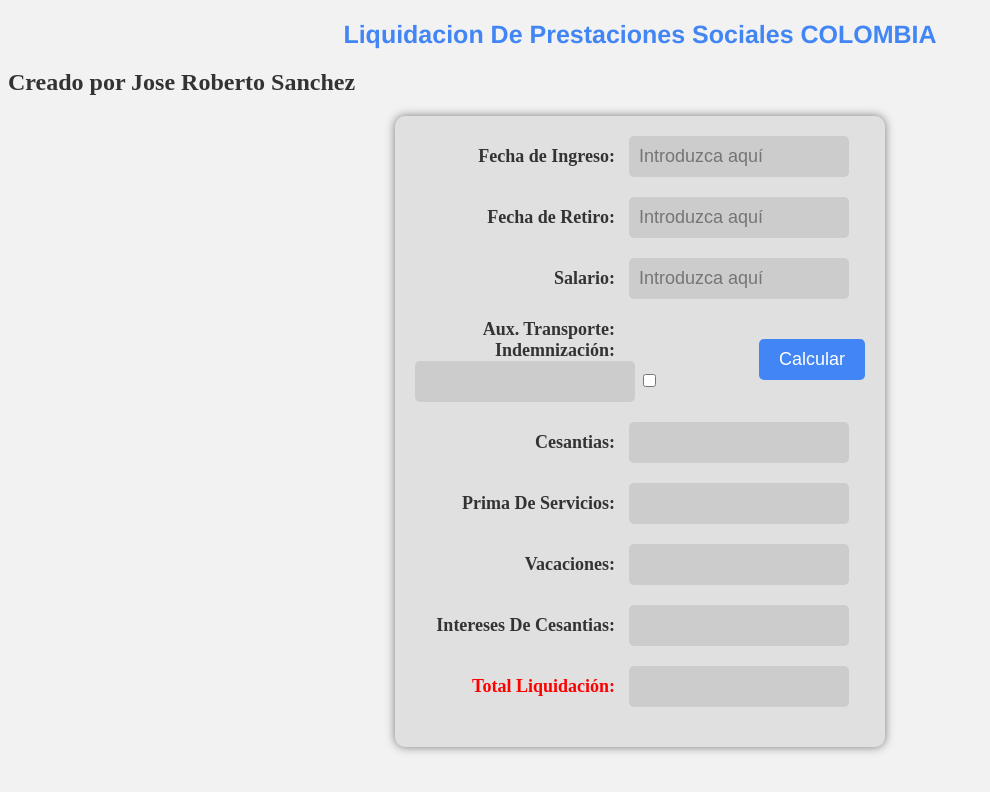
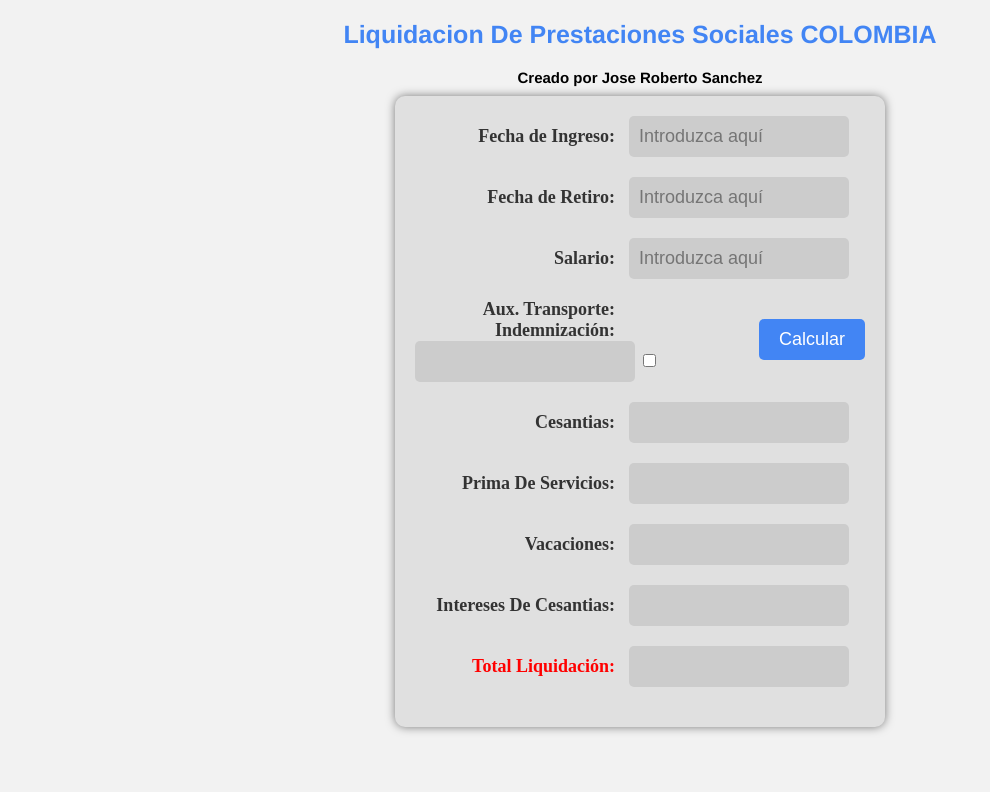
Before and after one commit to Cavoh/liquidaciones, a plain HTML site: page index.html in a window 1280 px wide. Shown: the whole page, without its empty margins (0-990 px from the left). Drawn offline with Linux system fonts and the light colour scheme.

Commit message:
Update style.css

```diff
--- a/style.css
+++ b/style.css
@@ -10,6 +10,15 @@ h1 {
   margin-top: 20px;
   margin-bottom: 10px;
   font-size: 25px;
+}
+
+h2 {
+  font-family: "Helvetica", sans-serif;
+  text-align: center;
+  color: #000000;
+  margin-top: 20px;
+  margin-bottom: 10px;
+  font-size: 15px;
 }
 
 form {
```
